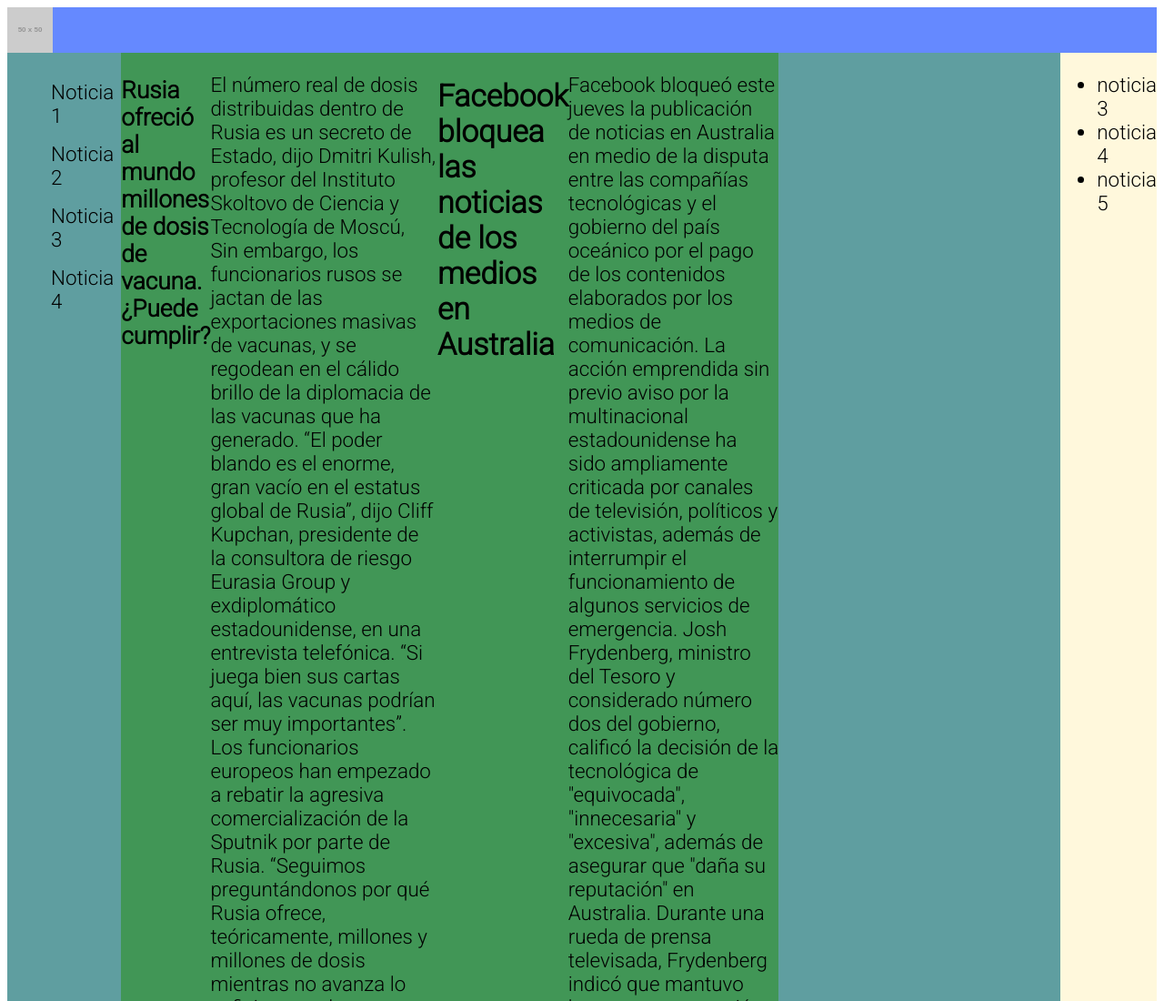
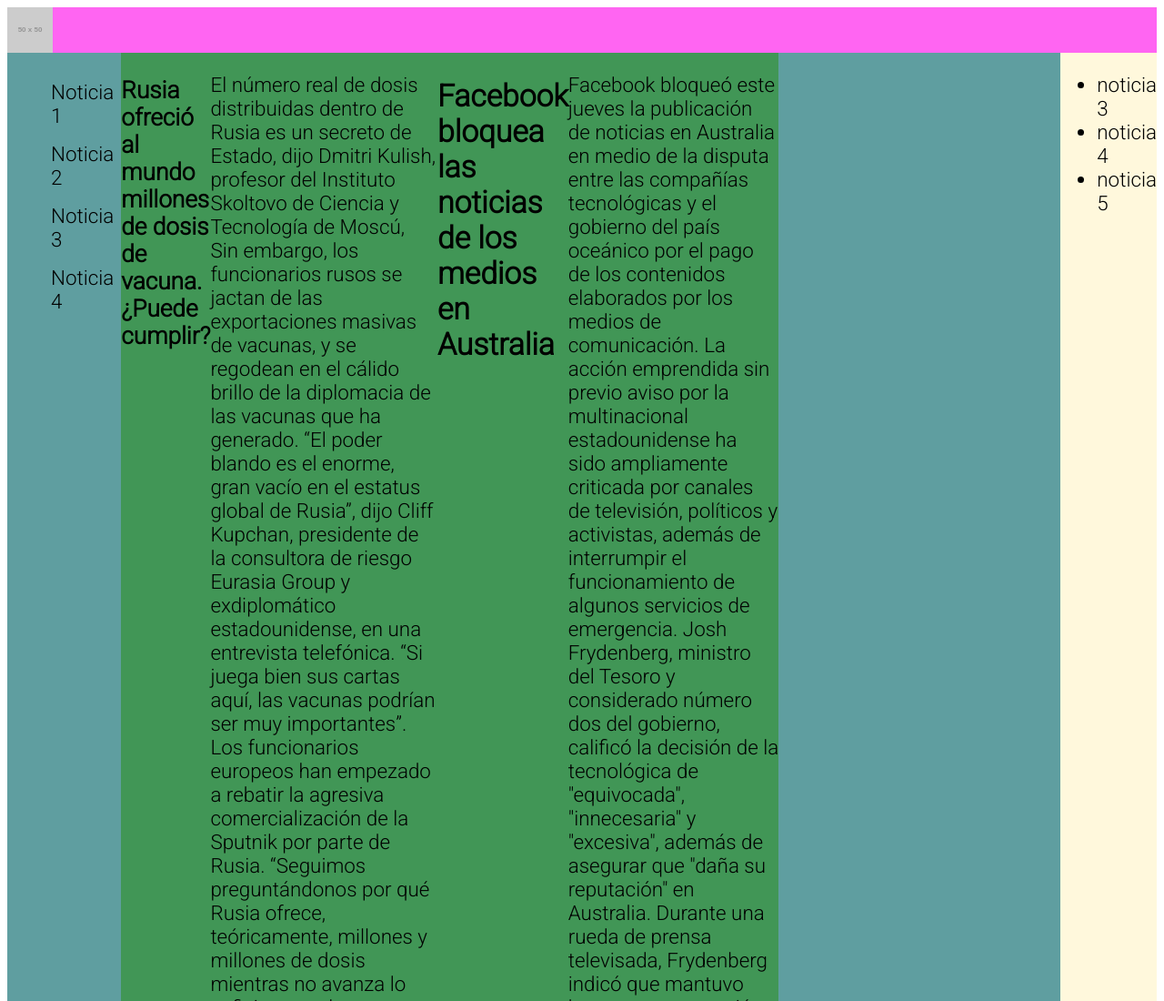
Before and after one commit to derc88/Ac-mica, a plain HTML site: page practica/index.html in a window 1280 px wide. Shown: the top 1100 px of the page at 91% size. Drawn offline with Linux system fonts and the light colour scheme; placeholder pictures from the web are drawn by us.

Commit message:
cambio de color header a fucsia

```diff
--- a/practica/estilos.scss
+++ b/practica/estilos.scss
@@ -8,7 +8,7 @@
 
 header{
     display: flex;
-    background-color: rgba(0, 60, 255, 0.603);
+    background-color: rgba(255, 0, 234, 0.603);
     justify-content: space-between;
     align-items: center;
 }
```
Also changed, not shown: practica/estilos.css, 1 other file.
